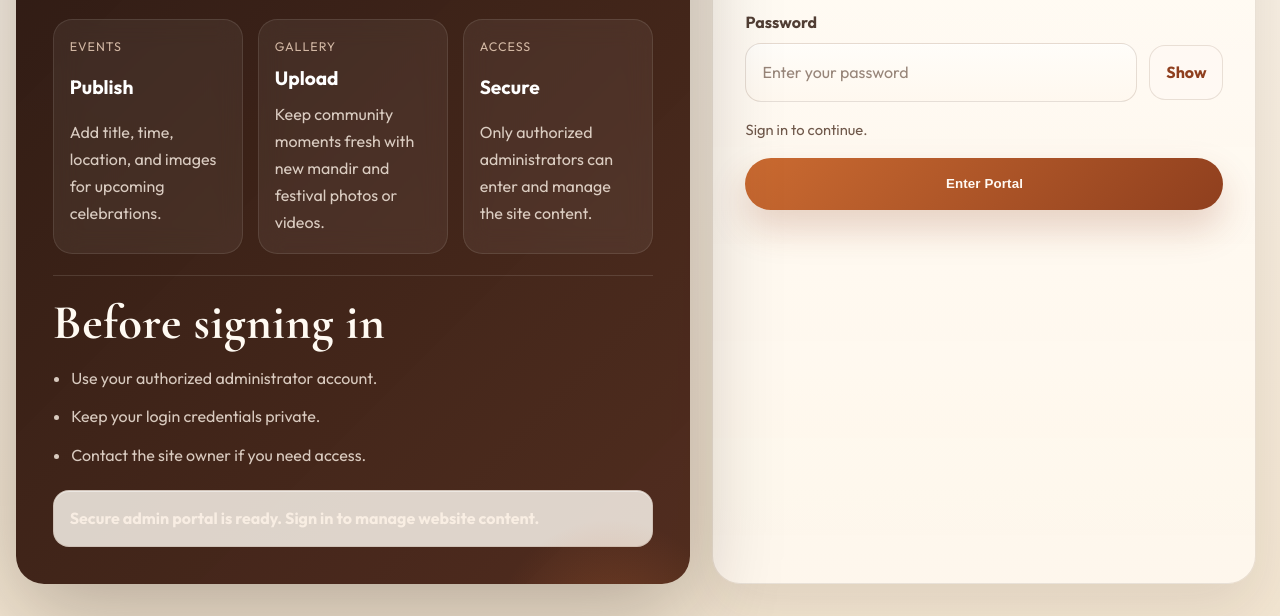
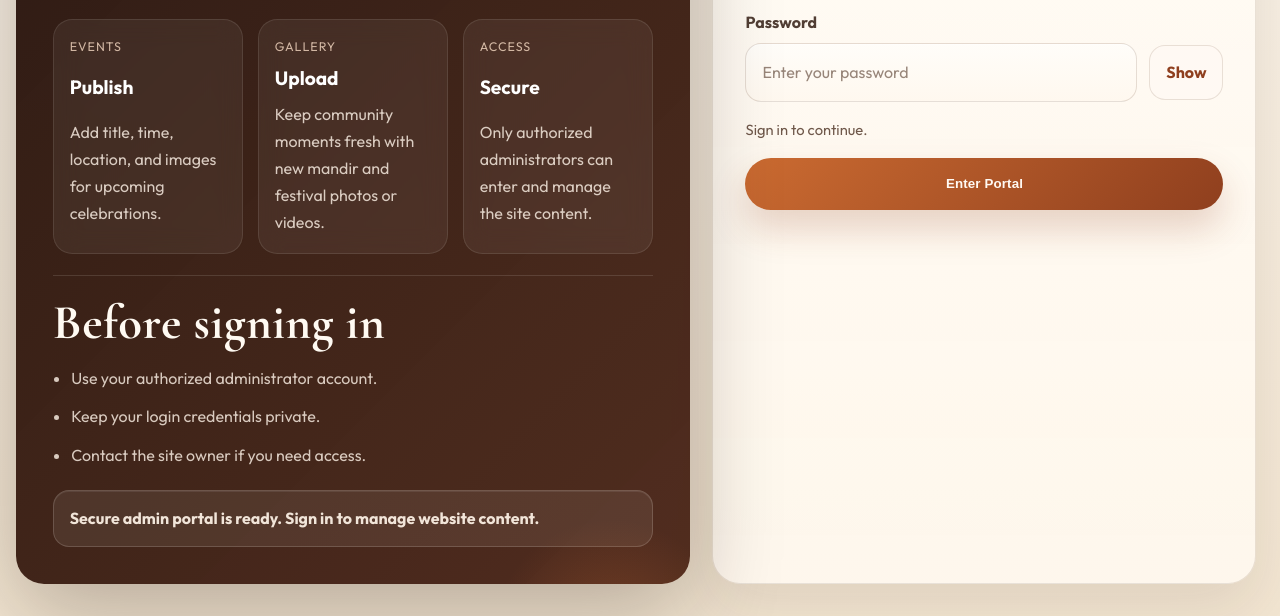
Before and after one commit to Koonal06/Mont-Ida-Shri-Ganesh-Mandir, a website: page admin/index.html in a window 1280 px wide. Shown: the part 497-1113 px from the top of the page. Drawn offline with nearby package versions, Linux system fonts and the light colour scheme.

Commit message:
Fix admin status banner contrast

```diff
--- a/css/styles.css
+++ b/css/styles.css
@@ -1513,6 +1513,22 @@ main {
     border-color: rgba(163, 59, 47, 0.18);
 }
 
+.admin-side-panel .status-note {
+    color: rgba(255, 244, 232, 0.92);
+}
+
+.admin-side-panel .status-note:not(:empty) {
+    border-color: rgba(255, 249, 243, 0.16);
+    background: rgba(255, 249, 243, 0.08);
+    box-shadow: inset 0 1px 0 rgba(255, 255, 255, 0.08);
+}
+
+.admin-side-panel .status-note.error {
+    color: #ffd9d3;
+    background: rgba(163, 59, 47, 0.18);
+    border-color: rgba(255, 206, 198, 0.22);
+}
+
 .admin-portal-body {
     display: block;
     min-height: 100vh;
```
